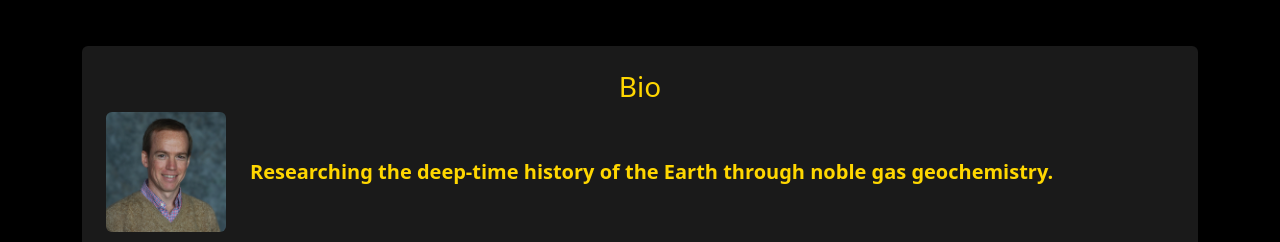
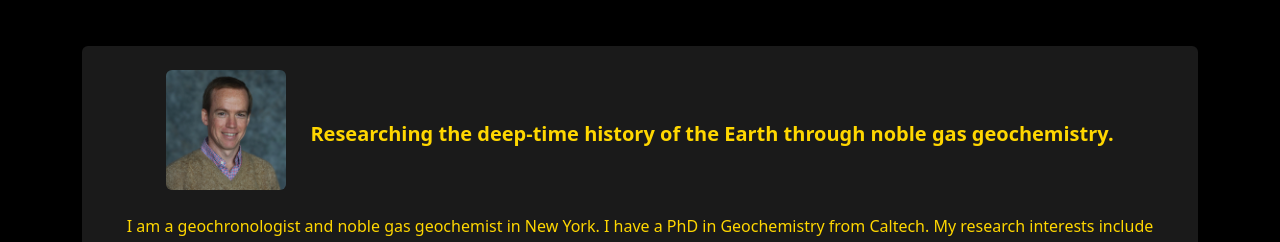
Before and after one commit to stephen-e-cox/stephen-cox-geology, a React (Create React App) app: page / in a window 1280 px wide. Shown: the part 516-758 px from the top of the page. Built offline with nearby package versions, Linux system fonts and the light colour scheme.

Commit message:
Tweaking bio

```diff
--- a/src/App.js
+++ b/src/App.js
@@ -27,8 +27,8 @@ const Home = () => {
       <h1>Stephen E. Cox</h1>
       <p className="lead">Geologist | Research Scientist</p>
       <div className="mt-5 p-4 rounded" style={{ backgroundColor: "#1a1a1a", maxHeight: "400px", overflowY: "auto" }}>
-        <h3 className="text-gold">Bio</h3>
-        <div className="d-flex align-items-center mb-3">
+        <div className="d-flex flex-column align-items-center text-center mb-3">
+          <div className="d-flex align-items-center justify-content-center flex-wrap">
             <picture>
               <source srcSet={`${process.env.PUBLIC_URL}/images/profile.webp`} type="image/webp" />
               <source srcSet={`${process.env.PUBLIC_URL}/images/profile.jpg`} type="image/jpeg" />
@@ -36,13 +36,14 @@ const Home = () => {
                 src={`${process.env.PUBLIC_URL}/images/profile.jpg`}
                 alt="Profile"
                 style={{ width: "120px", height: "120px", objectFit: "cover" }}
-              className="rounded me-4"
+                className="rounded me-4 mb-2"
                 loading="lazy"
               />
             </picture>
-          <p className="text-gold fs-5 fw-semibold mb-0">
+            <p className="text-gold fs-5 fw-semibold mb-0 align-self-center">
               Researching the deep-time history of the Earth through noble gas geochemistry.
             </p>
+          </div>
         </div>
         <p className="text-gold">
           I am a geochronologist and noble gas geochemist in New York. I have a PhD in Geochemistry from Caltech. My research interests include noble gas mass spectrometry, geochronology and thermochronology, earthquake hazard, and deep time tectonic processes. As an undergraduate, I conducted research on erosion rates in East Antarctica using detrital thermochronology. As a grad student, I worked on projects involving the development of (U-Th)/Ne, U-Kr, and U-Xr dating techniques. My current research projects include noble gas mass spectrometer developent, the dating of very young volcanic rocks, the evolution of the Turkana Basin and the East African Rift, and the tectonic and thermal histories of important features in the western United States such as the San Andreas Fault, the Basin and Range, and the Great Unconformity.
```
Lines whose indentation alone changed are shown as unchanged.
